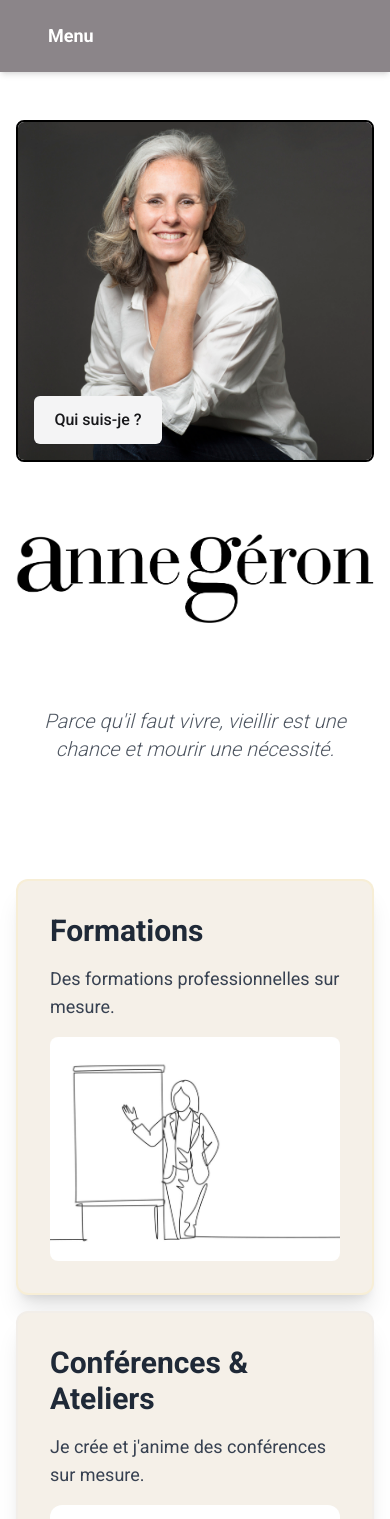
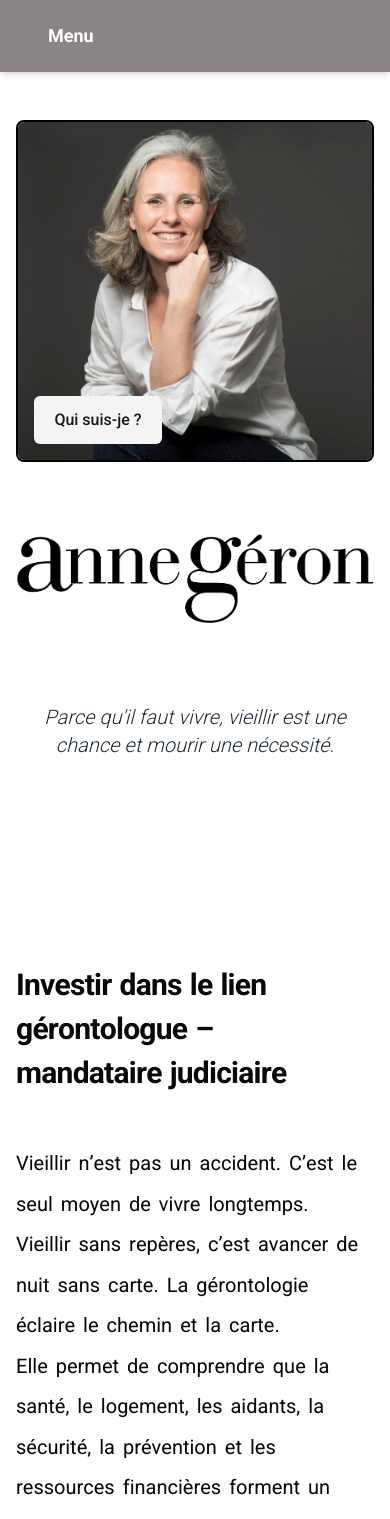
Before and after one commit to rgeron/next-anne-geron, a Next.js app: page / in a window 390 px wide. Shown: the top 1519 px of the page. Built offline with nearby package versions, Linux system fonts and the light colour scheme; no server answers.

Commit message:
text scroll

```diff
--- a/app/page.tsx
+++ b/app/page.tsx
@@ -2,11 +2,13 @@ import { BentoSection } from "@/components/bento-section";
 import { Hero } from "@/components/my-hero";
 import { PartnersSection } from "@/components/partners-section";
 import { ProjectsSection } from "@/components/projects-section";
+import { TextScrollSection } from "@/components/text-scroll-section";
 
 export default function Home() {
   return (
     <div className="flex flex-col">
       <Hero />
+      <TextScrollSection />
       <BentoSection />
       <PartnersSection />
       <ProjectsSection />
--- /dev/null
+++ b/components/text-scroll-section.tsx
@@ -0,0 +1,45 @@
+import { TextGradientScroll } from "@/components/ui/text-gradient-scroll";
+
+export function TextScrollSection() {
+  return (
+    <section className="mx-auto max-w-5xl px-4 py-20 text-center flex flex-col gap-12">
+      <TextGradientScroll
+        text="Investir dans le lien gérontologue – mandataire judiciaire"
+        className="text-3xl font-semibold tracking-tight md:text-5xl"
+      />
+
+      <TextGradientScroll
+        text={`Vieillir n’est pas un accident. C’est le seul moyen de vivre longtemps.
+Vieillir sans repères, c’est avancer de nuit sans carte. La gérontologie éclaire le chemin et la carte.
+Elle permet de comprendre que la santé, le logement, les aidants, la sécurité, la prévention et les ressources financières forment un tout.
+Chaque élément influence l’équilibre de l’ensemble.`}
+        className="text-xl md:text-2xl leading-relaxed"
+      />
+
+      <TextGradientScroll
+        text="Lorsque cette lecture globale est donnée, les citoyens anticipent. Les aidants comprennent. Les tensions diminuent. Les dispositifs de protection adaptés et proportionnés sont mieux acceptés."
+        className="text-xl md:text-2xl leading-relaxed"
+      />
+
+      <TextGradientScroll
+        text="Le Mandataire Judiciaire à la Protection des Majeurs (Curateur et Tuteur) n’intervient pas en rupture. Il intervient en continuité. Il apporte une réponse concrète, sécurisée et protectrice lorsque les fragilités dépassent les capacités d’autonomie."
+        className="text-xl md:text-2xl leading-relaxed"
+      />
+
+      <TextGradientScroll
+        text={`Associer gérontologie et mandataire, c’est éviter les crises plutôt que les subir.
+C’est rendre lisible l’action publique.
+C’est protéger sans déposséder.
+C’est accompagner sans infantiliser.
+C'est maintenir et promouvoir l'autonomie.`}
+        className="text-xl md:text-2xl leading-relaxed"
+      />
+
+      <TextGradientScroll
+        text={`Pour un territoire, ce choix est stratégique.
+Il renforce la confiance des citoyens, soutient les aidants et construit une politique du grand âge à la fois efficace et profondément humaine.`}
+        className="text-xl md:text-2xl leading-relaxed"
+      />
+    </section>
+  );
+}
--- /dev/null
+++ b/components/ui/text-gradient-scroll.tsx
@@ -0,0 +1,159 @@
+"use client";
+
+import { cn } from "@/lib/utils";
+import { motion, MotionValue, useScroll, useTransform } from "framer-motion";
+import React, { createContext, useContext, useRef } from "react";
+
+type TextOpacityEnum = "none" | "soft" | "medium";
+type ViewTypeEnum = "word" | "letter";
+
+type TextGradientScrollType = {
+  text: string;
+  type?: ViewTypeEnum;
+  className?: string;
+  textOpacity?: TextOpacityEnum;
+};
+
+type LetterType = {
+  children: React.ReactNode | string;
+  progress: MotionValue<number>;
+  range: number[];
+};
+
+type WordType = {
+  children: React.ReactNode;
+  progress: MotionValue<number>;
+  range: number[];
+};
+
+type CharType = {
+  children: React.ReactNode;
+  progress: MotionValue<number>;
+  range: number[];
+};
+
+type TextGradientScrollContextType = {
+  textOpacity?: TextOpacityEnum;
+  type?: ViewTypeEnum;
+};
+
+const TextGradientScrollContext = createContext<TextGradientScrollContextType>(
+  {},
+);
+
+function useGradientScroll() {
+  const context = useContext(TextGradientScrollContext);
+  return context;
+}
+
+function TextGradientScroll({
+  text,
+  className,
+  type = "letter",
+  textOpacity = "soft",
+}: TextGradientScrollType) {
+  const ref = useRef<HTMLParagraphElement>(null);
+  const { scrollYProgress } = useScroll({
+    target: ref,
+    offset: ["start center", "end center"],
+  });
+
+  const words: string[] = [];
+  const lines = text.split("\n");
+  lines.forEach((line, i) => {
+    if (line) {
+      words.push(...line.split(" ").filter((w) => w));
+    }
+    if (i < lines.length - 1) {
+      words.push("\n");
+    }
+  });
+
+  return (
+    <TextGradientScrollContext.Provider value={{ textOpacity, type }}>
+      <p ref={ref} className={cn("relative flex m-0 flex-wrap", className)}>
+        {words.map((word, i) => {
+          const start = i / words.length;
+          const end = start + 1 / words.length;
+
+          if (word === "\n") {
+            return <div key={i} className="basis-full" />;
+          }
+
+          return type === "word" ? (
+            <Word key={i} progress={scrollYProgress} range={[start, end]}>
+              {word}
+            </Word>
+          ) : (
+            <Letter key={i} progress={scrollYProgress} range={[start, end]}>
+              {word}
+            </Letter>
+          );
+        })}
+      </p>
+    </TextGradientScrollContext.Provider>
+  );
+}
+
+export { TextGradientScroll };
+
+const Word = ({ children, progress, range }: WordType) => {
+  const opacity = useTransform(progress, range, [0, 1]);
+
+  return (
+    <span className="relative me-2 mt-2">
+      <span style={{ position: "absolute", opacity: 0.1 }}>{children}</span>
+      <motion.span style={{ transition: "all .5s", opacity: opacity }}>
+        {children}
+      </motion.span>
+    </span>
+  );
+};
+
+const Letter = ({ children, progress, range }: LetterType) => {
+  if (typeof children === "string") {
+    const amount = range[1] - range[0];
+    const step = amount / children.length;
+
+    return (
+      <span className="relative me-2 mt-2">
+        {children.split("").map((char: string, i: number) => {
+          const start = range[0] + i * step;
+          const end = range[0] + (i + 1) * step;
+          return (
+            <Char key={`c_${i}`} progress={progress} range={[start, end]}>
+              {char}
+            </Char>
+          );
+        })}
+      </span>
+    );
+  }
+};
+
+const Char = ({ children, progress, range }: CharType) => {
+  const opacity = useTransform(progress, range, [0, 1]);
+  const { textOpacity } = useGradientScroll();
+
+  return (
+    <span>
+      <span
+        className={cn("absolute", {
+          "opacity-0": textOpacity == "none",
+          "opacity-10": textOpacity == "soft",
+          "opacity-30": textOpacity == "medium",
+        })}
+      >
+        {children}
+      </span>
+      <motion.span
+        style={{
+          transition: "all .5s",
+          opacity: opacity,
+        }}
+      >
+        {children}
+      </motion.span>
+    </span>
+  );
+};
```
